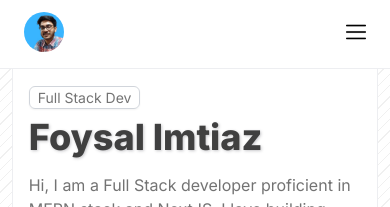
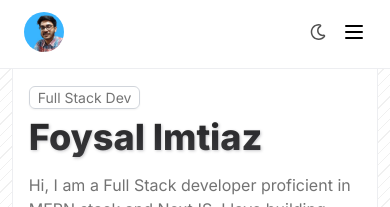
Before and after one commit to foysal-imtiaz/dev_portfolio, a React (Vite) app: page / in a window 390 px wide. Shown: the top 207 px of the page. Built offline with nearby package versions, Linux system fonts and the light colour scheme.

Commit message:
switched from round navbar

```diff
--- a/index.html
+++ b/index.html
@@ -1,6 +1,23 @@
 <!DOCTYPE html>
 <html lang="en">
   <head>
+    <script>
+      // Immediately apply dark mode to prevent flash
+      (function () {
+        const theme =
+          localStorage.getItem("theme") ||
+          (window.matchMedia("(prefers-color-scheme: dark)").matches
+            ? "dark"
+            : "light");
+
+        if (theme === "dark") {
+          document.documentElement.classList.add("dark");
+        } else {
+          document.documentElement.classList.remove("dark");
+        }
+      })();
+    </script>
+
     <meta charset="UTF-8" />
 
     <link rel="preconnect" href="https://fonts.googleapis.com" />
--- a/package.json
+++ b/package.json
@@ -10,10 +10,14 @@
     "preview": "vite preview"
   },
   "dependencies": {
+    "@tabler/icons-react": "^3.34.1",
+    "clsx": "^2.1.1",
     "framer-motion": "^12.23.12",
     "react": "^19.1.0",
     "react-dom": "^19.1.0",
+    "react-icons": "^5.5.0",
     "react-router": "^7.7.1",
+    "tailwind-merge": "^3.3.1",
     "tailwindcss-textshadow": "^2.1.3"
   },
   "devDependencies": {
--- a/src/components/Container.jsx
+++ b/src/components/Container.jsx
@@ -1,6 +1,6 @@
 const Container = ({ children }) => {
   return (
-    <div className="flex-1 border-l-[1px] border-r-[1px] border-gray-200 border-opacity-70 w-[94%] mx-auto bg-[#ffffff] px-4 pt-4">
+    <div className="dark:bg-[#171717] flex-1 border-l-[1px] border-r-[1px] border-gray-200 dark:border-[#222222] border-opacity-70 w-[94%] mx-auto bg-[#ffffff] px-4 pt-4">
       {children}
     </div>
   );
--- a/src/components/Navbar.jsx
+++ b/src/components/Navbar.jsx
@@ -1,6 +1,8 @@
 import { useState, useEffect } from "react";
 import { Link } from "react-router";
 import { motion } from "framer-motion";
+import ThemeToggle from "./ThemeToggle";
+import { LuMenu } from "react-icons/lu";
 
 // NAVBAR LINKS
 const navLinks = [
@@ -22,15 +24,26 @@ const Navbar = () => {
   const [hovered, setHovered] = useState(null);
   const [menuOpen, setMenuOpen] = useState(false);
   const [scrolled, setScrolled] = useState(false);
+
   const toggleMenu = () => {
     setMenuOpen((prev) => !prev);
   };
 
   // Function to Handle Scroll
   useEffect(() => {
+    let ticking = false;
+
     const handleScroll = () => {
       const scrollTop = window.scrollY;
-      setScrolled(scrollTop > 50); // Change threshold as needed
+
+      if (!ticking) {
+        window.requestAnimationFrame(() => {
+          setScrolled(scrollTop > 50);
+          ticking = false;
+        });
+
+        ticking = true;
+      }
     };
 
     window.addEventListener("scroll", handleScroll);
@@ -39,11 +52,13 @@ const Navbar = () => {
 
   return (
     <div
-      className={`sticky top-0 px-6 pb-4 pt-3 text-xl w-full mx-auto border-b-[1px] border-gray-200 border-opacity-70 md:border-b-0 md:border-r-[1px] md:border-l-[1px] md:border-opacity-70 md:border-gray-200 transition-all duration-300 z-50 ${
-        scrolled
-          ? "bg-white/80 backdrop-blur-sm md:bg-white/80 md:backdrop-blur-sm md:shadow-sm md:px-[5px] md:pb-[3px] md:pt-[4px] md:w-4/5 mx-auto md:top-3 md:rounded-full"
-          : "bg-[#ffffff] px-6 pb-4 pt-3 w-full md:w-[94%] mx-auto"
-      }`}
+      className={`sticky top-0 w-full z-50 px-6 pb-4 pt-3 text-xl mx-auto border-b border-gray-200 dark:border-[#222222] border-opacity-70
+    md:border-b-0 md:border-x md:border-opacity-70
+    ${
+      scrolled
+        ? "md:w-[94%] dark:bg-[#171717]/80 backdrop-blur-sm bg-white/80 md:shadow-sm "
+        : "bg-white dark:bg-[#171717] md:w-[94%]"
+    }`}
     >
       <motion.div
         initial="hidden"
@@ -56,25 +71,26 @@ const Navbar = () => {
             <img
               src="./src/assets/image2color.jpg"
               alt="profile picture"
-              className={`h-10 w-10 rounded-full
-                ${scrolled ? "md:h-8 md:w-8" : "h-10 w-10 rounded-full"}`}
+              className={`rounded-full transition-all duration-300,
+                ${scrolled ? "h-8 w-8" : "h-10 w-10"}`}
             />
           </Link>
         </motion.div>
         {/* DESKTOP VIEW */}
         <div className="hidden md:flex  justify-center items-center text-sm text-neutral-800">
+          <ThemeToggle />
           {navLinks.map((link, index) => (
             <Link
               key={index}
               to={link.path}
-              className="relative px-2 py-1 text-sm"
+              className="dark:text-white relative px-2 py-1 text-sm"
               onMouseEnter={() => setHovered(index)}
               onMouseLeave={() => setHovered(null)}
             >
               {hovered === index && (
                 <motion.span
                   layoutId="hovered-span"
-                  className="h-full w-full absolute inset-0 rounded-md bg-neutral-100"
+                  className="dark:bg-neutral-800 h-full w-full absolute inset-0 rounded-md bg-neutral-100"
                 />
               )}
               <motion.span
@@ -91,14 +107,17 @@ const Navbar = () => {
         <motion.div
           transition={transition}
           variants={variants}
-          className="md:hidden"
-          onClick={toggleMenu}
+          className=" md:hidden flex gap-2 justify-center items-center"
         >
-          <img
-            src="./src/assets/menu-icon.png"
-            alt="Menu"
-            className="h-5 w-5"
-          />
+          <div className="">
+            <ThemeToggle />
+          </div>
+          <div
+            className="md:hidden flex justify-center items-center gap-2"
+            onClick={toggleMenu}
+          >
+            <LuMenu className="dark:text-neutral-300 h-6 w-6" />
+          </div>
         </motion.div>
         {/* Conditional Rendering of MENU */}
 
--- a/src/components/OuterMargins.jsx
+++ b/src/components/OuterMargins.jsx
@@ -3,7 +3,7 @@ import React from "react";
 const OuterMargins = ({ children }) => {
   return (
     <>
-      <div className="bg-angled-lines bg-[#ffffff] min-h-screen flex flex-col md:border-l-[1px] md:border-r-[1px] border-gray-200 border-opacity-70 mx-auto md:w-[80%] lg:w-[58%]">
+      <div className="dark:bg-[#171717] bg-angled-lines bg-[#ffffff] min-h-screen flex flex-col md:border-l-[1px] md:border-r-[1px] border-gray-200 dark:border-[#222222] border-opacity-70 mx-auto md:w-[80%] lg:w-[58%]">
         {children}
       </div>
     </>
--- /dev/null
+++ b/src/components/ThemeToggle.jsx
@@ -0,0 +1,48 @@
+import { useEffect, useState } from "react";
+import { FaRegMoon, FaSun } from "react-icons/fa";
+import { motion } from "framer-motion";
+
+// MOTION Animation Values
+const transition = { duration: 0.7, ease: [0.25, 0.1, 0.25, 1] };
+const variants = {
+  hidden: { filter: "blur(10px)", transform: "translateY(20%)", opacity: 0 },
+  visible: { filter: "blur(0)", transform: "translateY(0)", opacity: 1 },
+};
+
+const ThemeToggle = () => {
+  const [theme, setTheme] = useState(localStorage.getItem("theme") || "light");
+
+  useEffect(() => {
+    // Add or remove dark mode class on <html> tag
+    if (theme === "dark") {
+      document.documentElement.classList.add("dark");
+    } else {
+      document.documentElement.classList.remove("dark");
+    }
+    // Store user preference in localStorage
+    localStorage.setItem("theme", theme);
+  }, [theme]);
+
+  const toggleTheme = () => {
+    setTheme(theme === "dark" ? "light" : "dark");
+  };
+
+  return (
+    <motion.div
+      initial="hidden"
+      whileInView="visible"
+      transition={{ staggerChildren: 0.04 }}
+    >
+      <motion.button
+        transition={transition}
+        variants={variants}
+        onClick={toggleTheme}
+        className="px-2 py-2 rounded-md md:hover:bg-neutral-100 text-neutral-600 dark:text-slate-300 md:dark:hover:bg-neutral-800"
+      >
+        {theme === "dark" ? <FaSun /> : <FaRegMoon className="h-4 w-4" />}
+      </motion.button>
+    </motion.div>
+  );
+};
+
+export default ThemeToggle;
--- a/src/index.css
+++ b/src/index.css
@@ -4,7 +4,11 @@
 
 body {
   font-family: "Inter", "Inter Fallback";
-  background: #f5f5f5;
+  background-color: #f5f5f5;
+}
+
+html.dark body {
+  background-color: #0a0a0a;
 }
 
 
@@ -19,3 +23,13 @@ body {
   background-size: cover;
   background-repeat: repeat;
 }
+
+html.dark .bg-angled-lines {
+  background-image: repeating-linear-gradient(
+    -45deg,
+    #222222,               /* dark mode line color */
+    #222222 1px,
+    transparent 1px,
+    transparent 8px
+  );
+}
--- a/src/pages/HomePage.jsx
+++ b/src/pages/HomePage.jsx
@@ -8,7 +8,7 @@ const variants = {
 
 const HomePage = () => {
   return (
-    <div>
+    <div className="">
       {/* INTRO SECTION */}
       <motion.div
         initial="hidden"
@@ -20,21 +20,21 @@ const HomePage = () => {
           <motion.span
             transition={transition}
             variants={variants}
-            className="md:hidden text-neutral-500 border-[1px] border-gray-300 opacity-70 py-[2px] px-2 shadow-sm rounded-md text-sm"
+            className="dark:border-gray-600  md:hidden text-neutral-500 border-[1px] border-gray-300 opacity-70 py-[2px] px-2 shadow-sm rounded-md text-sm"
           >
             Full Stack Dev
           </motion.span>
           <motion.h1
             transition={transition}
             variants={variants}
-            className="mt-2 md:mt-0 text-shadow-sm text-4xl flex font-extrabold text-neutral-700"
+            className="mt-2 md:mt-0 text-shadow-sm text-4xl flex font-extrabold bg-gradient-to-b from-neutral-800 to-neutral-700 text-transparent bg-clip-text dark:text-white/90"
           >
             Foysal Imtiaz
           </motion.h1>
           <motion.span
             transition={transition}
             variants={variants}
-            className="hidden text-neutral-500 md:flex md:border-[1px] md:h-fit md:border-gray-300 md:opacity-70 md:shadow-sm md:py-[2px] md:px-2 md:rounded-md md:text-sm"
+            className="hidden text-neutral-500 md:flex md:border-[1px] md:h-fit md:border-gray-300 dark:border-gray-600 md:opacity-70 md:shadow-sm md:py-[2px] md:px-2 md:rounded-md md:text-sm"
           >
             Full Stack Dev
           </motion.span>
@@ -51,11 +51,13 @@ const HomePage = () => {
           always eager to learn something new!
         </motion.p>
       </motion.div>
-      <span className="my-10 w-full h-[1px] block bg-gray-200 opacity-50"></span>
+      <span className="dark:bg-[#2a2a2a] dark:shadow-lg my-10 w-full h-[1px] block bg-gray-200 opacity-50"></span>
 
       {/* PROJECT SECTION */}
       <div>
-        <h1 className="text-gray-800">Things I have built so far</h1>
+        <h1 className="text-gray-800 dark:text-white/90">
+          Things I have built so far
+        </h1>
         <div></div>
       </div>
     </div>
--- a/src/pages/ProjectsPage.jsx
+++ b/src/pages/ProjectsPage.jsx
@@ -1,6 +1,6 @@
 const ProjectsPage = () => {
   return (
-    <div>
+    <div className="dark:text-white">
       Lorem ipsum dolor sit amet consectetur adipisicing elit. Corporis eius
       saepe voluptatem itaque maiores molestias quam, animi tenetur eum ab at ad
       error, cumque, nam ducimus tempora. Eligendi molestiae maxime est itaque
--- a/tailwind.config.js
+++ b/tailwind.config.js
@@ -4,5 +4,6 @@ export default {
   theme: {
     extend: {},
   },
+  darkMode: "class",
   plugins: [require("tailwindcss-textshadow")],
 };
```
Also changed, not shown: 1 other file (tests, documents, lock files or other folders).
